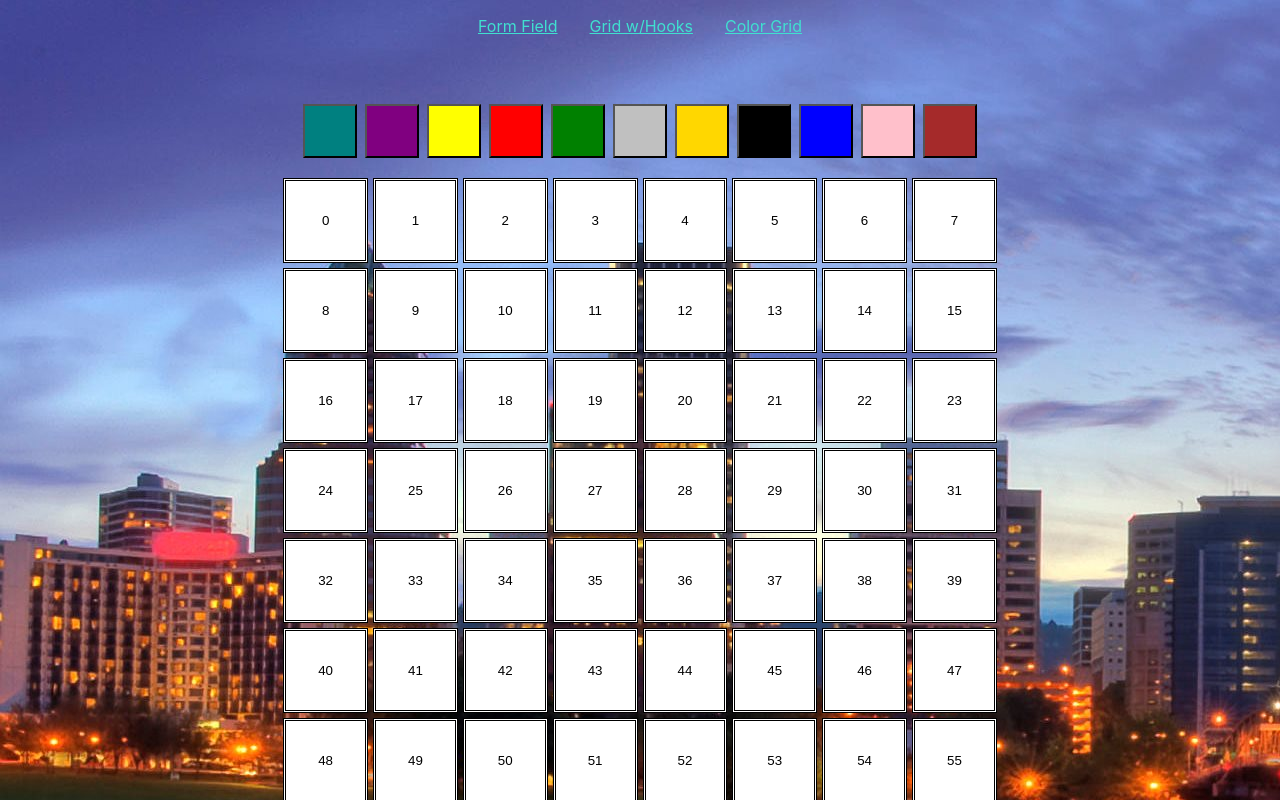
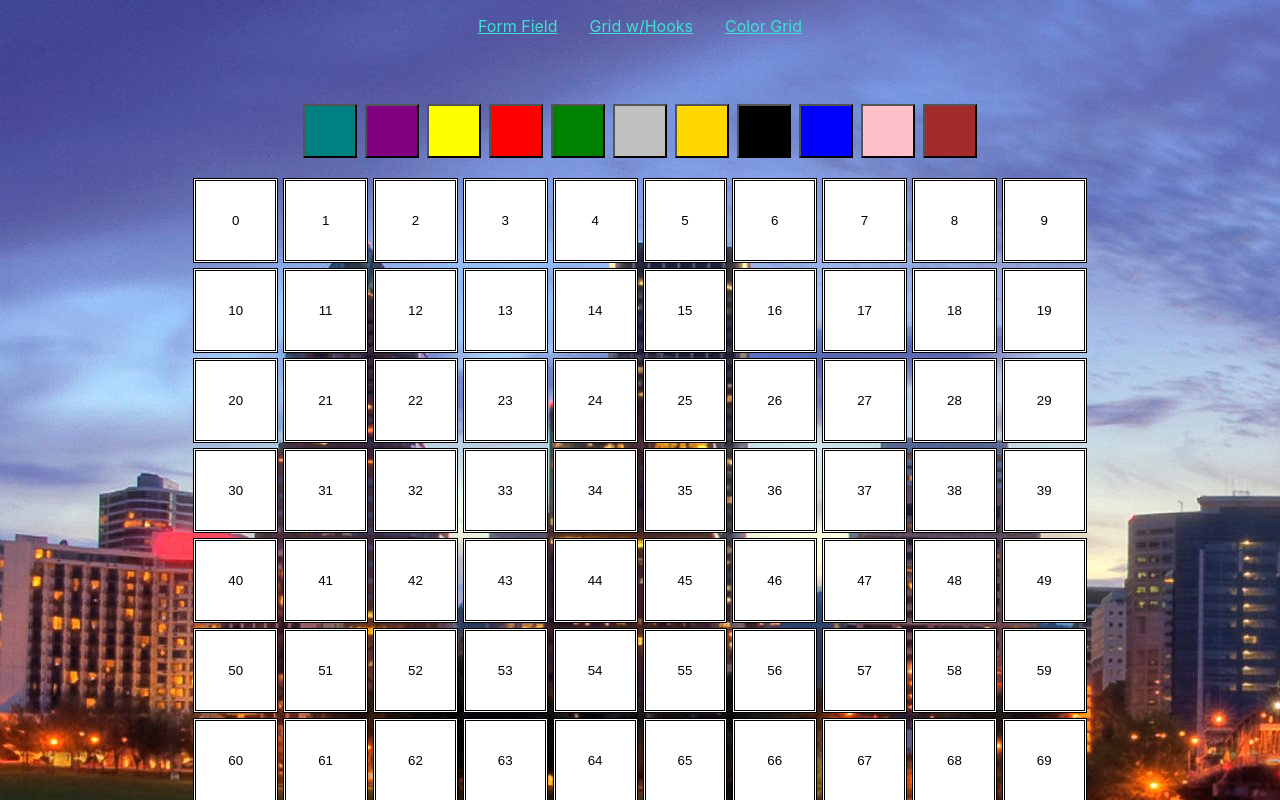
Before and after one commit to hectoravalos/react-project, a React (Create React App) app: page /grid-hooks in a window 1280 px wide. Shown: the top 800 px of the page. Built offline with nearby package versions, Linux system fonts and the light colour scheme.

Commit message:
updated rows and columns

```diff
--- a/src/GridContainer.js
+++ b/src/GridContainer.js
@@ -37,8 +37,8 @@ class GridContainer extends Component {
   render() {
     const { color } = this.state;
     console.log("color", color);
-    const rows = 8;
-    const columns = 8;
+    const rows = 10;
+    const columns = 10;
     const count = rows * columns;
 
     let gridColumns = "";
```
